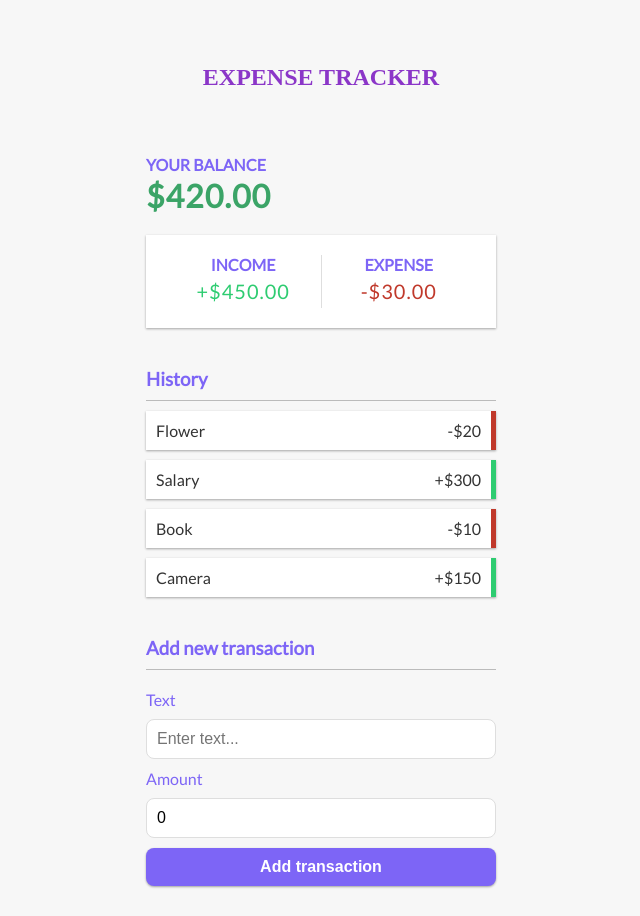
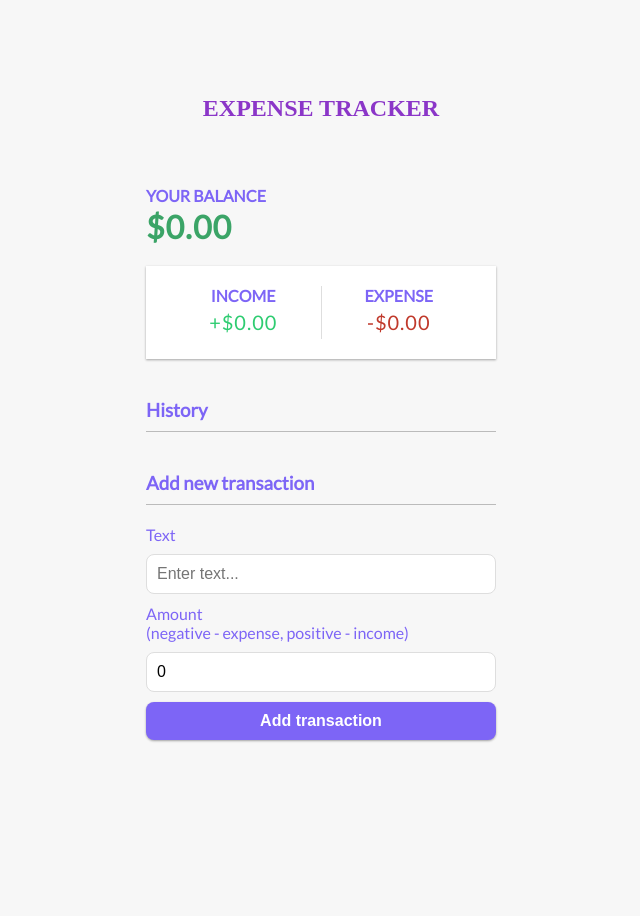
Before and after one commit to shivam-sharma7/Expense-Tracker, a React (Vite) app: page / in a window 1280 px wide. Shown: the whole page, without its empty margins (319-959 px from the left). After the commit the page ends 800 px from the top, so only its background shows below. Built offline with nearby package versions, Linux system fonts and the light colour scheme.

Commit message:
add: expense tracker

```diff
--- a/src/components/AddTransaction.jsx
+++ b/src/components/AddTransaction.jsx
@@ -1,20 +1,37 @@
  import { useState } from "react";
+ import { useContext } from "react"
+import { GlobalContext } from "../context/GlobalState"
 
  const AddTransaction = () => {
+
+  const { addTransaction } = useContext(GlobalContext);
 
   const [text, setText] = useState('');
   const [amount, setAmount] = useState(0);
 
+  const onSubmit = (e) =>{
+    e.preventDefault();
+
+    const newTransaction = {
+
+      id: Math.floor(Math.random() * 100000000),
+      text,
+      amount: +amount //amount is number
+    }
+
+    addTransaction(newTransaction)
+  }
+
   return (
     <>
       <h3>Add new transaction</h3>
-      <form>
+      <form onSubmit={onSubmit}>
         <div className="form-control">
           <label htmlFor="text">Text</label>
           <input type="text" value={text} onChange={(e) => setText(e.target.value)} placeholder="Enter text..." />
         </div>
         <div className="form-control">
-          <label htmlFor="amount">Amount <br /></label>
+          <label htmlFor="amount">Amount <br />(negative - expense, positive - income)</label>
           <input type="number" value={amount} onChange={(e) => setAmount(e.target.value)} placeholder="Enter amount..." />
         </div>
         <button className="btn">Add transaction</button>
--- a/src/components/Transaction.jsx
+++ b/src/components/Transaction.jsx
@@ -5,7 +5,7 @@ import { GlobalContext } from "../context/GlobalState"
 const Transaction = ({ transaction }) => {
  const {  deleteTransaction } = useContext(GlobalContext);
 
- const sign = transaction.amount < 0 ? '-' : '+';
+ const sign = transaction.amount < 0 && '-' || '+';
 
 
   return (
--- a/src/context/AppReducer.js
+++ b/src/context/AppReducer.js
@@ -5,6 +5,11 @@ export default (state, action) =>{
                ...state,
                transactions: state.transactions.filter(transaction => transaction.id !== action.payload)
             }
+        case 'ADD_TRANSACTION':
+            return{
+            ...state,
+               transactions: [action.payload, ...state.transactions]
+            }
     default:
         return state;
     }
--- a/src/context/GlobalState.jsx
+++ b/src/context/GlobalState.jsx
@@ -4,31 +4,7 @@ import AppReducer from './AppReducer'
 
 // initial state
 const initialState = {
-    transactions: [
-        {
-            id: 1,
-            text: 'Flower',
-            amount: -20
-        },
-
-        {
-            id: 2,
-            text: 'Salary',
-            amount: 300
-        },
-
-        {
-            id: 3,
-            text: 'Book',
-            amount: -10
-        },
-
-        {
-            id: 4,
-            text: 'Camera',
-            amount: 150
-        }
-    ]
+    transactions: []
 
 }
 
@@ -39,7 +15,7 @@ export const GlobalContext = createContext(initialState)
 export const GlobalProvider = ({ children }) =>{
  const [state, dispatch] = useReducer(AppReducer, initialState);
 
- // Action
+ // Action to delete transaction
   const deleteTransaction = (id) =>{
     dispatch({
         type: 'DELETE_TRANSACTION',
@@ -47,11 +23,20 @@ export const GlobalProvider = ({ children }) =>{
     })
   }
 
+  // Action to Add transaction
+  const addTransaction = (transactions) =>{
+    dispatch({
+        type: 'ADD_TRANSACTION',
+        payload: transactions
+    })
+  }
+
  return (
 
  <GlobalContext.Provider value={{
     transactions: state.transactions,
-    deleteTransaction
+    deleteTransaction,
+    addTransaction
 }}>
 
     {children}</GlobalContext.Provider>
```
